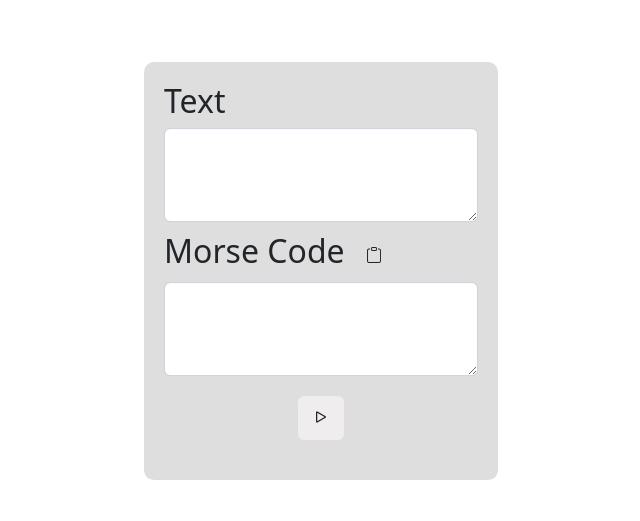
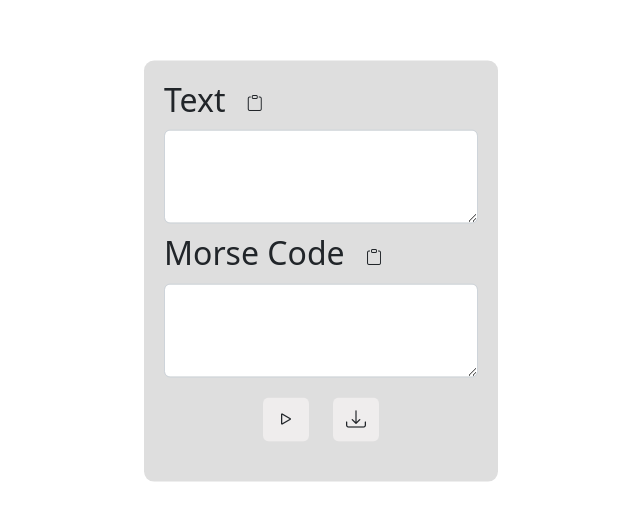
Before and after one commit to DuckOfTheBooBoo/node-python-morse-translator, a website: page templates/index.html in a window 1280 px wide. Shown: the part 129-650 px from the top of the page, without its empty margins (319-959 px from the left). Drawn offline with nearby package versions, Linux system fonts and the light colour scheme.

Commit message:
Added download button for morse code sequence

```diff
--- a/templates/index.html
+++ b/templates/index.html
@@ -53,7 +53,25 @@
             margin-bottom: 20px;
         }
 
+        .util-btn-container {
+            text-align: center;
+        }
+
+        .btn-play, .btn-download {
+            display: inline-block;
+            margin: 0 10px;
+        }
+
         .btn-play button {
+            background-color: rgb(239, 237, 237);
+            width: fit-content;
+            height: fit-content;
+            margin-top: 20px;
+            margin-bottom: 20px;
+            font-size: 20px;
+        }
+
+        .btn-download a {
             background-color: rgb(239, 237, 237);
             width: fit-content;
             height: fit-content;
@@ -71,9 +89,12 @@
 <body>
     <div class="container">
         <div class="text-container">
-            <h2>Text</h2>
+            <h2>
+                Text
+                <button class="btn copy" id="btn-copy-text"><span class="bi bi-clipboard"></span></button>
+            </h2>
             <div class="form-outline">
-                <textarea class="form-control" cols="30" rows="3" id="txta-text"></textarea>
+                <textarea class="form-control" maxlength="200" cols="30" rows="3" id="txta-text"></textarea>
             </div>
         </div>
 
@@ -89,10 +110,17 @@
                 <textarea class="form-control" cols="30" rows="3" id="txta-morse"></textarea>
             </div>
 
-            <div class="btn-play">
-                <button class="btn play" id="btn-play"><span class="bi bi-play"></span></button>
+            <div class="util-btn-container">
+                <div class="btn-play">
+                    <button class="btn play" id="btn-play"><span class="bi bi-play"></span></button>
+                </div>
+
+                <div class="btn-download">
+                    <a class="btn download" id="btn-download"><span class="bi bi-download"></span></a>
+                </div>
             </div>
-        </div>
+
+
 
     </div>
     <script>
```
